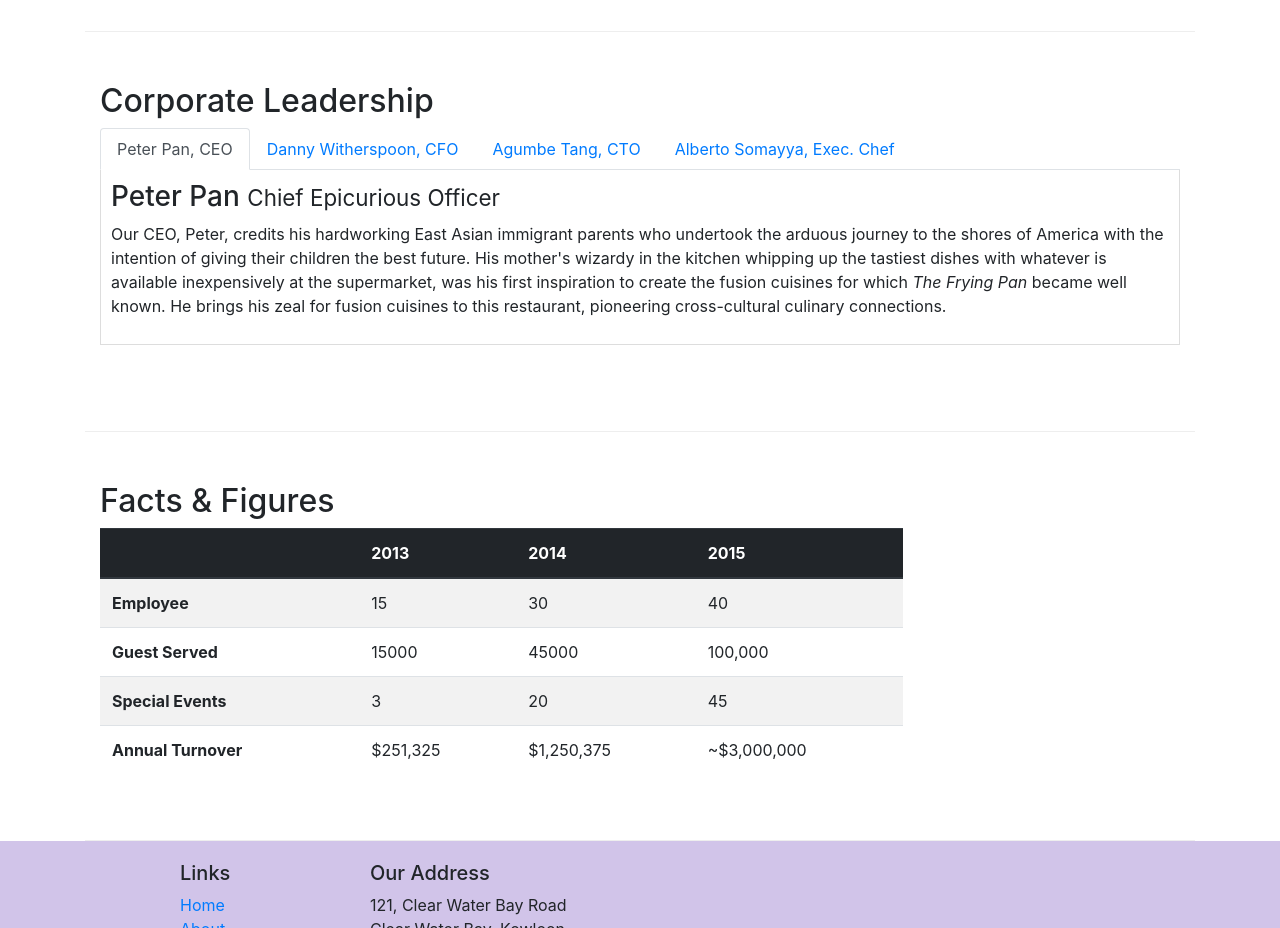
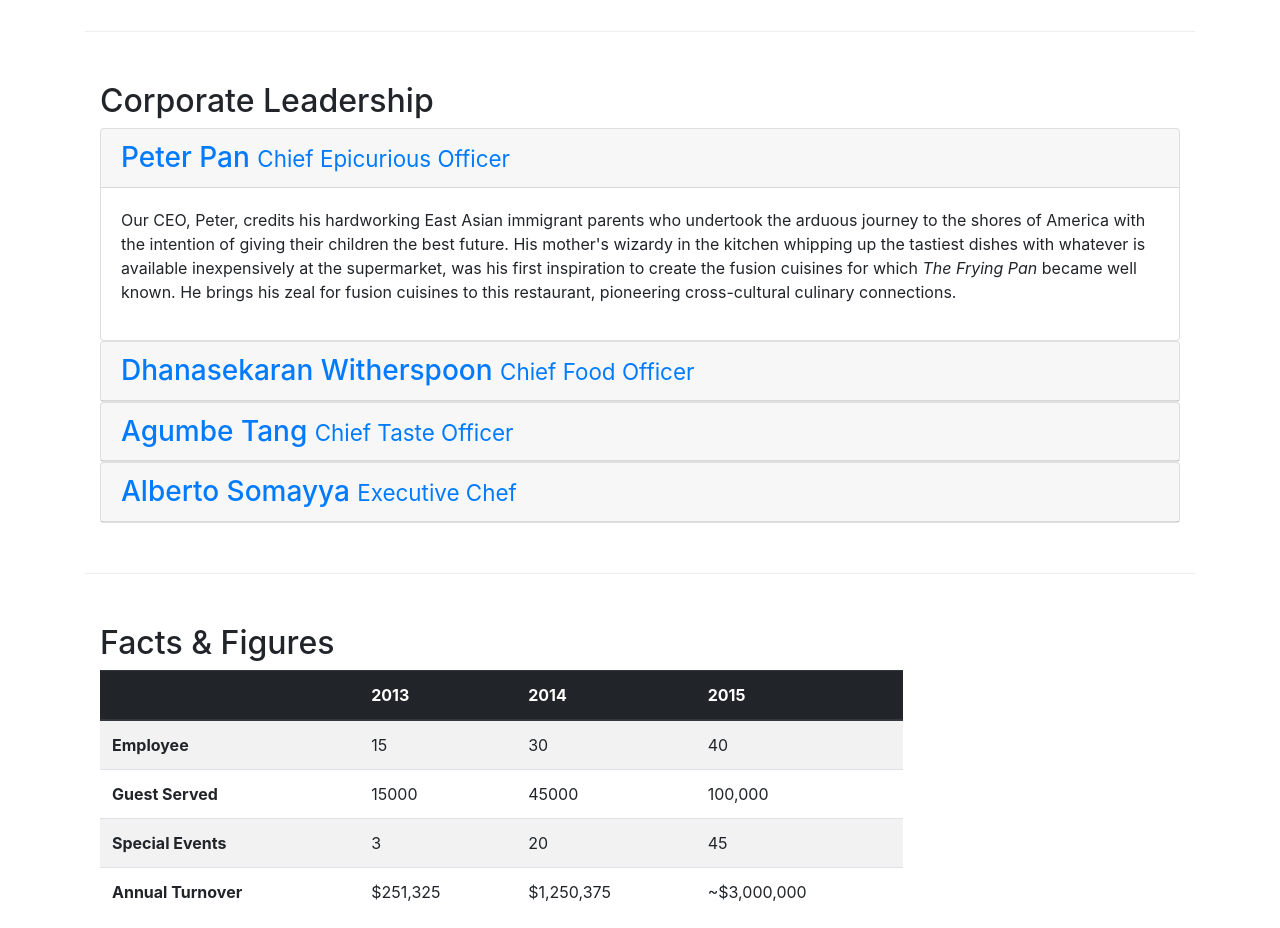
Before and after one commit to KartikGS/Restaurant_Booking_Service-, a website: page aboutus.html in a window 1280 px wide. Shown: the part 940-1868 px from the top of the page. Drawn offline with nearby package versions, Linux system fonts and the light colour scheme.

Commit message:
accordion

```diff
--- a/aboutus.html
+++ b/aboutus.html
@@ -94,40 +94,62 @@
             <div class="col-12">
                 <h2>Corporate Leadership</h2>
 
-                <ul class="nav nav-tabs">
-                    <li class="nav-item">
-                        <a href="#peter" class="nav-link active" role="tab" data-toggle="tab">Peter Pan, CEO</a>
-                    </li>
-                    <li class="nav-item">
-                        <a href="#danny" class="nav-link" role="tab" data-toggle="tab">Danny Witherspoon, CFO</a>
-                    </li>
-                    <li class="nav-item">
-                        <a href="#agumbe" class="nav-link" role="tab" data-toggle="tab">Agumbe Tang, CTO</a>
-                    </li>
-                    <li class="nav-item">
-                        <a href="#alberto" class="nav-link" role="tab" data-toggle="tab">Alberto Somayya, Exec. Chef</a>
-                    </li>
-                </ul>
-
-                <div class="tab-content">
-                    <div role="tabpanel" class="tab-pane fade show active" id="peter">
-                        <h3>Peter Pan <small>Chief Epicurious Officer</small></h3>
-                        <p class="d-none d-sm-block">Our CEO, Peter, credits his hardworking East Asian immigrant parents who undertook the arduous journey to the shores of America with the intention of giving their children the best future. His mother's wizardy in the kitchen whipping up the tastiest dishes with whatever is available inexpensively at the supermarket, was his first inspiration to create the fusion cuisines for which <em>The Frying Pan</em> became well known. He brings his zeal for fusion cuisines to this restaurant, pioneering cross-cultural culinary connections.</p>
+                <div id="accordion">
+                    <div class="card">
+                        <div class="card-header" role="tab" id="peterhead">
+                            <h3 class="mb-0">
+                                <a data-toggle="collapse" data-target="#peter" href="">
+                                    Peter Pan <small>Chief Epicurious Officer</small>
+                                </a>
+                            </h3>
+                        </div>
+                        <div role="tabpanel" class="collapse show" id="peter" data-parent="#accordion">
+                            <div class="card-body">
+                                <p class="d-none d-sm-block">Our CEO, Peter, credits his hardworking East Asian immigrant parents who undertook the arduous journey to the shores of America with the intention of giving their children the best future. His mother's wizardy in the kitchen whipping up the tastiest dishes with whatever is available inexpensively at the supermarket, was his first inspiration to create the fusion cuisines for which <em>The Frying Pan</em> became well known. He brings his zeal for fusion cuisines to this restaurant, pioneering cross-cultural culinary connections.</p>
+                            </div>
+                        </div>
                     </div>
-
-                    <div role="tabpanel" class="tab-pane fade" id="danny">
-                        <h3>Dhanasekaran Witherspoon <small>Chief Food Officer</small></h3>
-                        <p class="d-none d-sm-block">Our CFO, Danny, as he is affectionately referred to by his colleagues, comes from a long established family tradition in farming and produce. His experiences growing up on a farm in the Australian outback gave him great appreciation for varieties of food sources. As he puts it in his own words, <em>Everything that runs, wins, and everything that stays, pays!</em></p>
+                    <div class="card">
+                        <div class="card-header" role="tab" id="dannyhead">
+                            <h3 class="mb-0">
+                                <a data-toggle="collapse" data-target="#danny" href="">
+                                    Dhanasekaran Witherspoon <small>Chief Food Officer</small>
+                                </a>
+                            </h3>
+                        </div>
+                        <div role="tabpanel" class="collapse" id="danny" data-parent="#accordion">
+                            <div class="card-body">
+                                <p class="d-none d-sm-block">Our CFO, Danny, as he is affectionately referred to by his colleagues, comes from a long established family tradition in farming and produce. His experiences growing up on a farm in the Australian outback gave him great appreciation for varieties of food sources. As he puts it in his own words, <em>Everything that runs, wins, and everything that stays, pays!</em></p>
+                            </div>
+                        </div>
                     </div>
-
-                    <div role="tabpanel" class="tab-pane fade" id="agumbe">
-                        <h3>Agumbe Tang <small>Chief Taste Officer</small></h3>
-                        <p class="d-none d-sm-block">Blessed with the most discerning gustatory sense, Agumbe, our CTO, personally ensures that every dish that we serve meets his exacting tastes. Our chefs dread the tongue lashing that ensues if their dish does not meet his exacting standards. He lives by his motto, <em>You click only if you survive my lick.</em></p>
+                    <div class="card">
+                        <div class="card-header" role="tab" id="agumbehead">
+                            <h3 class="mb-0">
+                                <a data-toggle="collapse" data-target="#agumbe" href="">
+                                    Agumbe Tang <small>Chief Taste Officer</small>
+                                </a>
+                            </h3>
+                        </div>
+                        <div role="tabpanel" class="collapse" id="agumbe" data-parent="#accordion">
+                            <div class="card-body">
+                                <p class="d-none d-sm-block">Blessed with the most discerning gustatory sense, Agumbe, our CTO, personally ensures that every dish that we serve meets his exacting tastes. Our chefs dread the tongue lashing that ensues if their dish does not meet his exacting standards. He lives by his motto, <em>You click only if you survive my lick.</em></p>
+                            </div>
+                        </div>
                     </div>
-
-                    <div role="tabpanel" class="tab-pane fade" id="alberto">
-                        <h3>Alberto Somayya <small>Executive Chef</small></h3>
-                        <p class="d-none d-sm-block">Award winning three-star Michelin chef with wide International experience having worked closely with whos-who in the culinary world, he specializes in creating mouthwatering Indo-Italian fusion experiences. He says, <em>Put together the cuisines from the two craziest cultures, and you get a winning hit! Amma Mia!</em></p>
+                    <div class="card">
+                        <div class="card-header" role="tab" id="albertohead">
+                            <h3 class="mb-0">
+                                <a data-toggle="collapse" data-target="#alberto" href="">
+                                    Alberto Somayya <small>Executive Chef</small>
+                                </a>
+                            </h3>
+                        </div>
+                        <div role="tabpanel" class="collapse" id="alberto" data-parent="#accordion">
+                            <div class="card-body">
+                                <p class="d-none d-sm-block">Award winning three-star Michelin chef with wide International experience having worked closely with whos-who in the culinary world, he specializes in creating mouthwatering Indo-Italian fusion experiences. He says, <em>Put together the cuisines from the two craziest cultures, and you get a winning hit! Amma Mia!</em></p>
+                            </div>
+                        </div>
                     </div>
 
                 </div>
```
